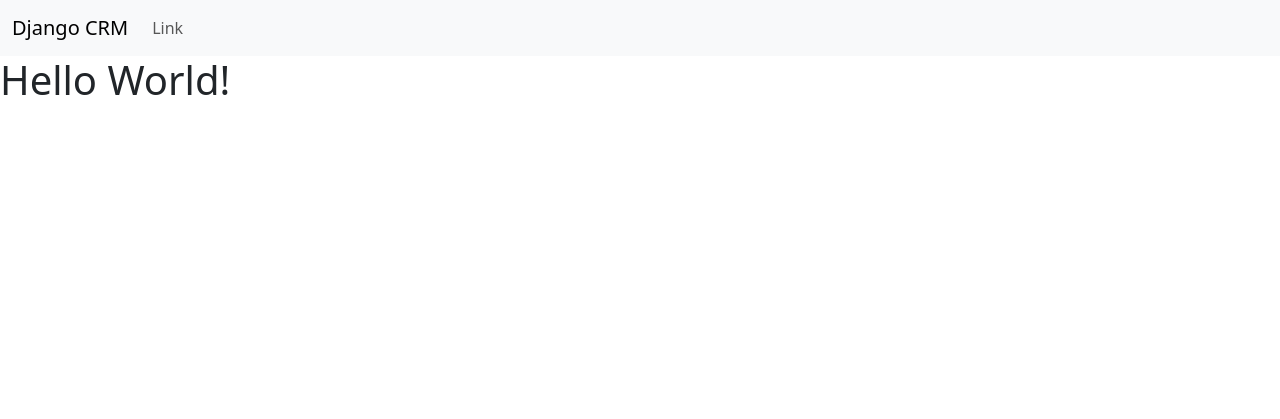
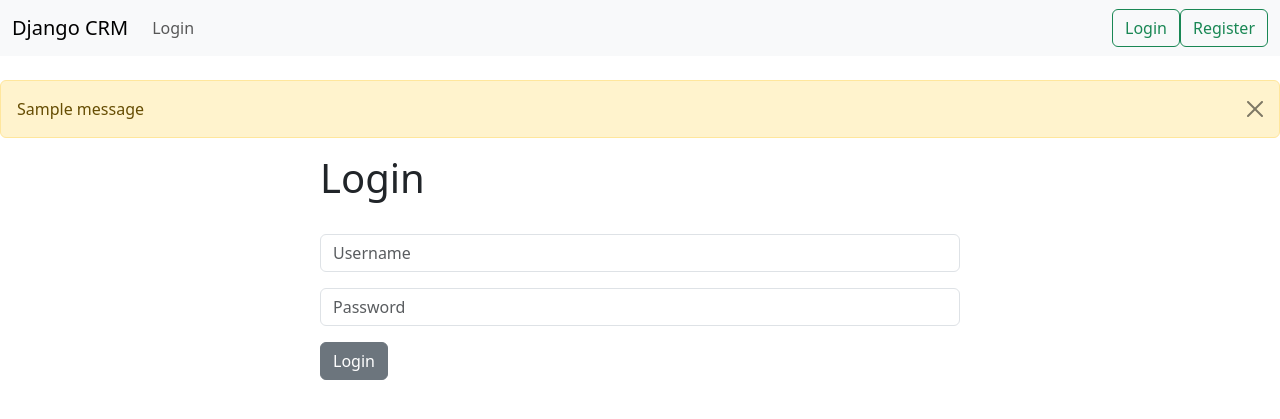
Before and after one commit to gnizto/django-crm, a Django app: page / in a window 1280 px wide. Shown: the top 419 px of the page. Run offline with Django 5.2, Linux system fonts and the light colour scheme; tables that the repository leaves empty hold one stand-in row (values such as "Sample post"); one stand-in notice (Sample message) is shown.

Commit message:
Add login and logout

```diff
--- a/website/templates/base.html
+++ b/website/templates/base.html
@@ -12,7 +12,19 @@
     />
   </head>
   <body>
-    {% include 'navbar.html' %} {% block content %} {% endblock %}
+    {% include 'navbar.html' %}
+    <br />
+    {% if messages %} {% for message in messages %}
+    <div class="alert alert-warning alert-dismissible fade show" role="alert">
+      {{ message }}
+      <button
+        type="button"
+        class="btn-close"
+        data-bs-dismiss="alert"
+        aria-label="Close"
+      ></button>
+    </div>
+    {% endfor %} {% endif %} {% block content %} {% endblock %}
     <script
       src="https://cdn.jsdelivr.net/npm/bootstrap@5.3.3/dist/js/bootstrap.bundle.min.js"
       integrity="sha384-YvpcrYf0tY3lHB60NNkmXc5s9fDVZLESaAA55NDzOxhy9GkcIdslK1eN7N6jIeHz"
--- a/website/templates/home.html
+++ b/website/templates/home.html
@@ -1,3 +1,32 @@
 {% extends 'base.html' %} {% block content %}
-<h1>Hello World!</h1>
+<div class="col-md-6 offset-md-3">
+  {% if user.is_authenticated %}
+  <h1>Hello World!</h1>
+  {% else %}
+  <h1>Login</h1>
+  <br />
+  <form method="POST" action="{% url 'home' %}">
+    {% csrf_token %}
+    <div class="mb-3">
+      <input
+        type="text"
+        class="form-control"
+        name="username"
+        placeholder="Username"
+        required
+      />
+    </div>
+    <div class="mb-3">
+      <input
+        type="password"
+        class="form-control"
+        name="password"
+        placeholder="Password"
+        required
+      />
+    </div>
+    <button type="submit" class="btn btn-secondary">Login</button>
+  </form>
+  {% endif %}
+</div>
 {% endblock %}
--- a/website/templates/navbar.html
+++ b/website/templates/navbar.html
@@ -14,10 +14,29 @@
     </button>
     <div class="collapse navbar-collapse" id="navbarSupportedContent">
       <ul class="navbar-nav me-auto mb-2 mb-lg-0">
+        {% if user.is_authenticated %}
         <li class="nav-item">
-          <a class="nav-link" href="#">Link</a>
+          <a class="nav-link" href="{% url 'logout' %}">Logout</a>
         </li>
+        {% else %}
+        <li class="nav-item">
+          <a class="nav-link" href="{% url 'home' %}">Login</a>
+        </li>
+        {% endif %}
       </ul>
+      {% if user.is_authenticated %}
+      <div class="px-2">({{ user.username }})</div>
+      <button class="btn btn-outline-success">
+        <a class="nav-link" href="{% url 'logout' %}">Logout</a>
+      </button>
+      {% else %}
+      <button class="btn btn-outline-success">
+        <a class="nav-link" href="{% url 'home' %}">Login</a>
+      </button>
+      <button class="btn btn-outline-success">
+        <a class="nav-link" href="{% url 'register' %}">Register</a>
+      </button>
+      {% endif %}
     </div>
   </div>
 </nav>
--- /dev/null
+++ b/website/templates/register.html
@@ -0,0 +1,3 @@
+{% extends 'base.html' %} {% block content %}
+<h1>Register</h1>
+{% endblock %}
--- a/website/urls.py
+++ b/website/urls.py
@@ -3,4 +3,7 @@ from . import views
 
 urlpatterns = [
     path('', views.home, name='home'),
+    path('login/', views.login_user, name='login'),
+    path('logout/', views.logout_user, name='logout'),
+    path('register/', views.register_user, name='register'),
 ]
--- a/website/views.py
+++ b/website/views.py
@@ -1,5 +1,27 @@
 from django.shortcuts import render
+from django.contrib.auth import authenticate, login, logout
+from django.contrib import messages
 
 # Create your views here.
 def home(request):
+    if request.method == "POST":
+        username = request.POST['username']
+        password = request.POST['password']
+        user = authenticate(request, username=username, password=password)
+        if user:
+            login(request, user)
+            messages.success(request, "You've been logged in!")
+        else:
+            messages.error(request, "Credentials does not match!")
     return render(request, 'home.html', {})
+
+def login_user(request):
+    pass
+
+def register_user(request):
+    return render(request, 'register.html', {})
+
+def logout_user(request):
+    logout(request)
+    messages.success(request, "You've been logged out!")
+    return render(request, 'home.html', {})
```
Also changed, not shown: website/forms.py (added, +30 -0 lines).
